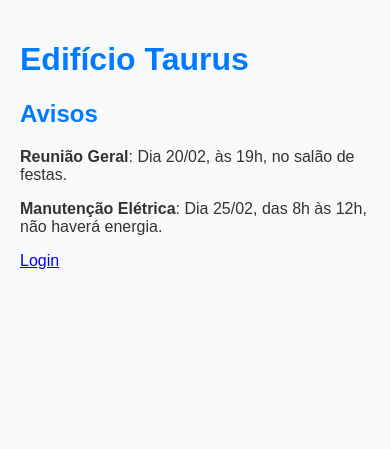
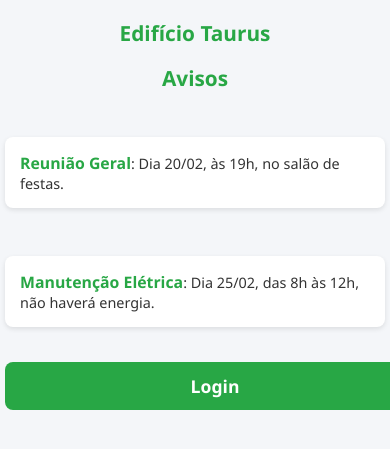
Before and after one commit to emiliobresolin/condo_site, a Flask app: page / in a window 390 px wide. Shown: the top 449 px of the page. Run offline with Flask 3, Linux system fonts and the light colour scheme.

Commit message:
fixing css

```diff
--- a/app.py
+++ b/app.py
@@ -8,7 +8,7 @@ app.secret_key = 'secret_key'  # Necessário para usar sessões
 # Função para carregar os dados de um arquivo JSON
 def load_json(filename):
     path = os.path.join(os.path.dirname(__file__), filename)  # Caminho absoluto
-    with open(path, 'r') as file:
+    with open(path, 'r', encoding='utf-8') as file:
         return json.load(file)
 
 # Função para salvar os dados de um arquivo JSON
--- a/static/styles.css
+++ b/static/styles.css
@@ -1,19 +1,45 @@
+/* Definindo a fonte geral */
 body {
-    font-family: Arial, sans-serif;
-    background-color: #f8f9fa;
+    font-family: 'Segoe UI', Tahoma, Geneva, Verdana, sans-serif;
+    background-color: #f4f6f9;
     color: #333;
     margin: 0;
     padding: 20px;
 }
 
+/* Estilo do título principal */
 h1, h2 {
-    color: #007bff;
+    color: #28a745; /* Cor verde */
+    text-align: center;
+    font-weight: bold;
 }
 
+/* Estilo das notícias */
+#notices {
+    display: flex;
+    flex-direction: column;
+    gap: 20px;
+    margin-top: 30px;
+}
+
+#notices p {
+    background-color: #ffffff;
+    padding: 15px;
+    border-radius: 8px;
+    box-shadow: 0 2px 5px rgba(0, 0, 0, 0.1);
+}
+
+#notices p strong {
+    color: #28a745; /* Cor verde */
+    font-size: 1.1em;
+}
+
+/* Estilo das tabelas */
 table {
     width: 100%;
     border-collapse: collapse;
-    margin-top: 20px;
+    margin-top: 30px;
+    box-shadow: 0 2px 10px rgba(0, 0, 0, 0.05);
 }
 
 table, th, td {
@@ -21,27 +47,133 @@ table, th, td {
 }
 
 th, td {
-    padding: 8px;
+    padding: 12px;
     text-align: left;
+    font-size: 1em;
+}
+
+th {
+    background-color: #28a745; /* Cor verde */
+    color: white;
+    text-transform: uppercase;
+    letter-spacing: 1px;
+}
+
+td {
+    background-color: #ffffff;
+}
+
+tr:nth-child(even) td {
+    background-color: #f9f9f9;
+}
+
+tr:hover td {
+    background-color: #f1f1f1;
+    cursor: pointer;
+}
+
+/* Estilo dos botões - unificado */
+button {
+    background-color: #28a745; /* Cor verde */
+    color: white;
+    border: none;
+    padding: 12px 20px;
+    border-radius: 8px;
+    cursor: pointer;
+    font-size: 1.1em;
+    font-weight: bold;
+    transition: background-color 0.3s, transform 0.2s;
+}
+
+/* Efeito de hover nos botões */
+button:hover {
+    background-color: #218838; /* Verde mais escuro para hover */
+    transform: scale(1.05); /* Leve aumento de tamanho ao passar o mouse */
+}
+
+/* Estilo do input */
+input[type="text"], input[type="password"] {
+    padding: 10px;
+    margin: 10px 0;
+    border: 1px solid #ddd;
+    border-radius: 5px;
+    width: 100%;
+    box-sizing: border-box;
 }
 
 form {
-    display: inline;
+    max-width: 400px;
+    margin: 0 auto;
 }
 
-button {
-    background-color: #007bff;
+/* Links como botões */
+a {
+    display: inline-block;
+    background-color: #28a745; /* Cor verde */
     color: white;
-    border: none;
-    padding: 5px 10px;
-    cursor: pointer;
+    text-decoration: none;
+    padding: 12px 20px;
+    border-radius: 8px;
+    text-align: center;
+    font-size: 1.1em;
+    font-weight: bold;
+    transition: background-color 0.3s, transform 0.2s;
+    margin-top: 20px;
+    width: auto;
 }
 
-button:hover {
-    background-color: #0056b3;
+/* Efeito de hover nos links */
+a:hover {
+    background-color: #218838; /* Verde mais escuro para hover */
+    transform: scale(1.05); /* Leve aumento de tamanho ao passar o mouse */
 }
 
-input[type="text"] {
-    padding: 5px;
-    margin-right: 5px;
+/* Responsividade */
+@media screen and (max-width: 768px) {
+    body {
+        padding: 10px;
+    }
+
+    h1, h2 {
+        font-size: 1.5em;
+    }
+
+    table, th, td {
+        font-size: 0.9em;
+    }
+
+    button, a {
+        width: 100%;  /* Garantir que os botões ocupem toda a largura da tela, sem ultrapassar */
+    }
+
+    form {
+        width: 100%;
+    }
+
+    /* Evitar que os links fiquem maiores que a tela */
+    a {
+        width: 92%;  /* Garante que o link ocupe toda a largura disponível, igual às tabelas */
+    }
 }
+
+@media screen and (max-width: 480px) {
+    body {
+        padding: 5px;
+    }
+
+    h1, h2 {
+        font-size: 1.3em;
+    }
+
+    #notices p {
+        font-size: 0.9em;
+    }
+
+    table {
+        font-size: 0.85em;
+    }
+
+    button, a {
+        width: 100%;
+    }
+}
--- a/templates/admin.html
+++ b/templates/admin.html
@@ -54,5 +54,6 @@
     </table>
 
     <a href="/">Voltar</a>
+    <a href="/logout">Sair</a>
 </body>
 </html>
```
